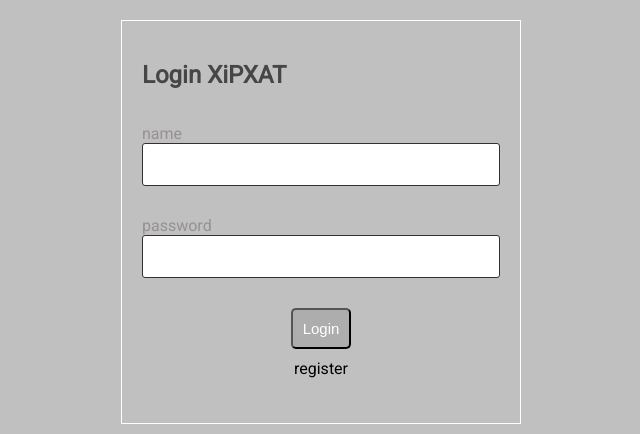
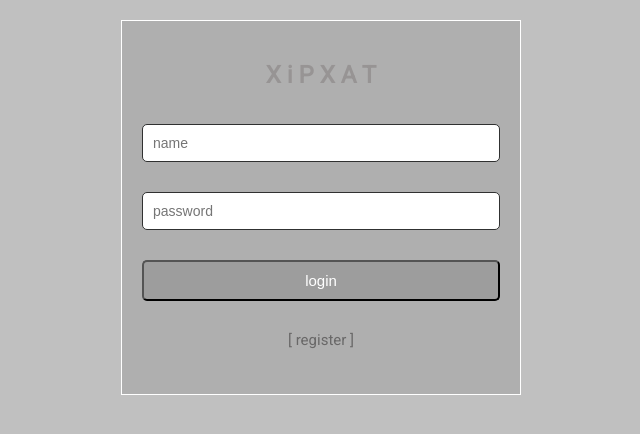
Before and after one commit to xaviercomi/xat, a plain HTML site: page client/html/login.html in a window 1280 px wide. Shown: the whole page, without its empty margins (319-959 px from the left). Drawn offline with Linux system fonts and the light colour scheme.

Commit message:
styling css

```diff
--- a/client/css/style.css
+++ b/client/css/style.css
@@ -14,7 +14,8 @@
 
 body {
 	font-family: Arial, Helvetica, sans-serif;
-	color: rgb(70, 70, 70);
+	color: rgb(151, 148, 148);
+	text-align: center;
 }
 
 form {
@@ -22,18 +23,20 @@ form {
 	margin: 0 auto;
 	border: solid 1px rgb(255, 255, 255);
 	padding: 20px;
+	background-color: rgba(135, 135, 135, 30%);
 }
 
 input[type=text], input[type=password] {
 	border: solid 1px rgb(48, 49, 49);
-	border-radius: 3px;
-	font-size: 18px;
-	outline: none;
+	border-radius: 5px;
+	font-size: 14px;
+	outline: 1px;
 	padding: 10px;
 	width: 100%;
 }
 
 button {
+	cursor: pointer;
 	border: 1;
 	outline: 0;
 	background-color:rgba(0, 0, 0, 0.1);
@@ -41,6 +44,7 @@ button {
 	font-size: 15px;
 	color: white;
 	border-radius: 5px;
+
 }
 
 .section {
@@ -60,7 +64,8 @@ button {
 }
 
 .button a{
-	color: rgb(0, 0, 0)
+	color: rgb(105, 104, 104);
+
 }
 
 body {
@@ -75,6 +80,7 @@ ul {
 }
 
 a {
+	font-size: 15px;
 	text-decoration: none;
 }
 
@@ -85,6 +91,14 @@ a {
 	color: var(--dark-color-a);
 	border: 0;
 	font-size: 17px;
+}
+
+#login {
+	width: 100%;
+}
+
+#register {
+	width: 100%
 }
 
 /* Chat Page */
--- a/client/html/login.html
+++ b/client/html/login.html
@@ -9,18 +9,17 @@
 </head>
 <body>
     <form>
-        <h2>Login XiPXAT</h2>
+        <h2>X i P X A T</h2>
         <div class="section">
-            <div class="title">name</div>
-            <div class="field"><input type="text" id="clientName" required></div>
+            <div class="field"><input type="text" id="clientName" placeholder="name" required></div>
         </div>
         <div class="section">
-            <div class="title">password</div>
-            <div class="field"><input type="password" id="password" required></div>
+            <div class="field"><input type="password" id="password" placeholder="password" required></div>
         </div>
         <div class="section">
-            <button type="button" id='login'>Login</button>
-            <div class="button"><a href="./register.html">register</a></div>
+            <button type="button" id='login'>login</button>
+            <br> <br>
+            <div class="button"><a href="./register.html">[ register ]</a></div>
         </div>
     </form>
     <script src="../js/login.js"></script>
--- a/server/package.json
+++ b/server/package.json
@@ -12,7 +12,9 @@
   "dependencies": {
     "bcrypt": "^5.0.1",
     "cors": "^2.8.5",
+    "dotenv": "^16.0.0",
     "express": "^4.17.2",
+    "jsonwebtoken": "^8.5.1",
     "moment": "^2.24.0",
     "mongoose": "^6.1.6",
     "socket.io": "^2.4.1"
```
Also changed, not shown: client/html/chat.html (+1 -0 lines), client/html/index.html (+1 -2 lines), client/html/register.html (+6 -7 lines), 1 other file.
